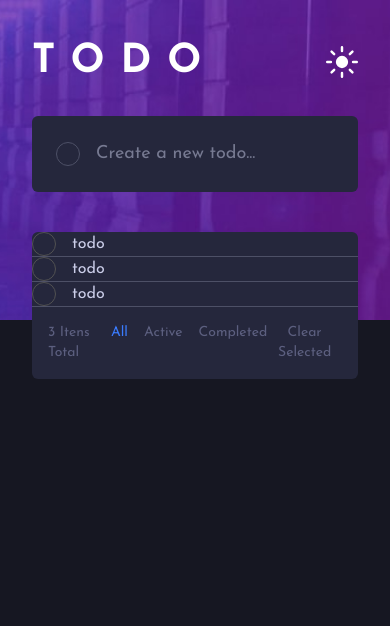
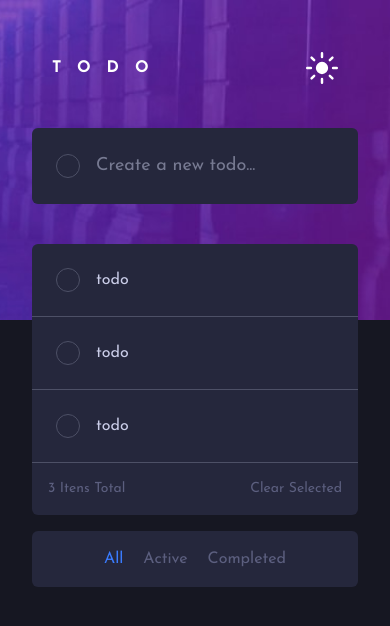
Before and after one commit to chapetta/todoList-app, a React (Vite) app: page / in a window 390 px wide. Shown: the top 626 px of the page. Built offline with nearby package versions, Linux system fonts and the light colour scheme.

Commit message:
Implementando mais ações

```diff
--- a/src/App.tsx
+++ b/src/App.tsx
@@ -10,7 +10,7 @@ function App() {
   const { theme } = useContext(ThemeContext)
 
   return (
-   <main className="bg-navy-950 h-screen">
+   <main className={`${themeConfig[theme].layout.backgroundColor} h-screen`}>
       <div className={`${themeConfig[theme].layout.heroClass}`}>
         <div className="max-w-[43.75rem] m-auto p-8">
           <TodoHeader />
--- a/src/components/TodoForm/index.tsx
+++ b/src/components/TodoForm/index.tsx
@@ -9,7 +9,7 @@ export default function TodoForm() {
 
     <form className="relative mb-10 ">
         <span className={`absolute w-6 h-6 border ${themeConfig[theme].todo.borderColor} top-1/2 transform
-         -translate-y-1/2 rounded-full left-6`}></span>
+         -translate-y-1/2 rounded-full left-6 cursor-pointer`}></span>
 
         <input
             type="text"
--- a/src/components/TodoHeader/index.tsx
+++ b/src/components/TodoHeader/index.tsx
@@ -5,8 +5,8 @@ import { useContext } from 'react'
 function TodoHeader() {
   const { theme, toggleTheme } = useContext(ThemeContext)
   return (
-     <header className="flex justify-between mb-6">
-          <h1 className="text-white text-[2.5rem] font-bold tracking-[1rem]">TODO</h1>
+     <header className="flex justify-between p-5 items-center mb-6">
+          <h1 className="text-white text-4x1 sm:text-[2.5rem] font-bold tracking-[1rem]">TODO</h1>
           <button className="cursor-pointer" onClick={toggleTheme}>
             <img className="w-8 h-8" src={`${themeConfig[theme].icon}`} alt="Alternar tema" />
           </button>
--- a/src/components/todoList/index.tsx
+++ b/src/components/todoList/index.tsx
@@ -13,13 +13,16 @@ export default function TodoList() {
     ]
 
   return (
+    <>
     <div className={`${themeConfig[theme].todo.backgroundColor} w-full rounded-md`}>
             <ul>
               {todos.map((todo) => (
-                <li className={`p6 border-b ${themeConfig[theme].todo.borderColor}`} key={todo.id}>
+                <li className={`p-6 border-b ${themeConfig[theme].todo.borderColor}`} key={todo.id}>
                   <div className="flex items-center gap-4">
-                    <button className="w-6 h-6 border border-neutral-600 rounded-full cursor-pointer"></button>
-                    <p className={`${themeConfig[theme].todo.textColor}`}
+                    <span className="w-6 h-6 rounded-full hover:bg-[linear-gradient(to_right,hsl(192,100%,67%),hsl(280,87%,65%)))] hover:p-[1px]">
+                    <button className={`w-full h-full border ${themeConfig[theme].todo.borderColor} rounded-full cursor-pointer ${themeConfig[theme].todo.backgroundColor}`} ></button>
+                    </span>
+                    <p className={`${themeConfig[theme].todo.textColor} cursor-pointer`}
                     >{todo.text}</p>
                   </div>
                 </li>
@@ -28,14 +31,21 @@ export default function TodoList() {
 
             <div className={` text-sm flex justify-between p-4 ${themeConfig[theme].layout.textColor}`}>
                 <p>{todos.length} Itens Total</p>
-                <div className="flex gap-4 ">
-                    <div className="text-blue-500">All</div>
-                    <div>Active</div>
-                    <div>Completed</div>
+                <div className="hidden sm:flex gap-4 ">
+                    <div className={`text-blue-500 cursor-pointer ${themeConfig[theme].layout.hoverText}`}>All</div>
+                    <div className={`cursor-pointer ${themeConfig[theme].layout.hoverText}`}>Active</div>
+                    <div className={`cursor-pointer ${themeConfig[theme].layout.hoverText}`}>Completed</div>
                 </div>
 
-                <button>Clear Selected</button>
+                <button className={` cursor-pointer ${themeConfig[theme].layout.hoverText}`}>Clear Selected</button>
             </div>
           </div>
+
+          <div className={`${themeConfig[theme].todo.backgroundColor} ${themeConfig[theme].layout.textColor} flex justify-center gap-5 py-4 rounded-md mt-4 sm:hidden`}>
+                    <div className={`text-blue-500 cursor-pointer ${themeConfig[theme].layout.hoverText}`}>All</div>
+                    <div className={`cursor-pointer ${themeConfig[theme].layout.hoverText}`}>Active</div>
+                    <div className={`cursor-pointer ${themeConfig[theme].layout.hoverText}`}>Completed</div>
+          </div>
+  </>
   )
 }
--- /dev/null
+++ b/src/contexts/ThemeContext.ts
@@ -0,0 +1,14 @@
+import { createContext } from "react";
+
+
+export type ThemeName = 'dark' | 'light'
+
+interface ThemeContextType {
+    theme: ThemeName,
+    toggleTheme: () => void
+}
+
+export const ThemeContext = createContext<ThemeContextType>({
+    theme: 'dark',
+    toggleTheme: () => {}
+});
--- a/src/contexts/ThemeContext.tsx
+++ b/src/contexts/ThemeProvider.tsx
@@ -1,12 +1,10 @@
-import { createContext, useState } from "react";
-
-export const ThemeContext = createContext({});
+import {  useState } from "react";
+import { ThemeContext, type ThemeName } from "./ThemeContext";
 
 interface ThemeProviderProps {
     children: React.ReactNode
 }
 
-type ThemeName = 'dark' | 'light'
 
 export const ThemeProvider = (({children}: ThemeProviderProps) => {
 
--- a/src/contexts/theme.ts
+++ b/src/contexts/theme.ts
@@ -8,6 +8,7 @@ export const themeConfig = {
       heroClass: 'theme-dark',
       backgroundColor: 'bg-navy-950',
       textColor: 'text-purple-600',
+      hoverText: 'hover:text-purple-100',
     },
     todo: {
       backgroundColor: 'bg-navy-900',
@@ -20,14 +21,15 @@ export const themeConfig = {
   light: {
     name: 'light',
     layout: {
-       heroClass: 'theme-light',
-      backgroundColor: 'bg-white',
-      textColor: 'text-navy-850',
+      heroClass: 'theme-light',
+      backgroundColor: 'bg-purple-300',
+      textColor: 'text-gray-600',
+      hoverText: 'hover:text-navy-850',
     },
     todo: {
       backgroundColor: 'bg-white',
       borderColor: 'border-neutral-300',
-      textColor: 'text-neutral-500',
+      textColor: 'text-navy-850',
     },
     icon: MoonIcon,
   },
--- a/src/main.tsx
+++ b/src/main.tsx
@@ -2,7 +2,7 @@ import { StrictMode } from 'react'
 import { createRoot } from 'react-dom/client'
 import App from './App.tsx'
 import './styles/global.css'
-import { ThemeProvider } from './contexts/ThemeContext.tsx'
+import { ThemeProvider } from './contexts/ThemeProvider.tsx'
 
 createRoot(document.getElementById('root')!).render(
   <StrictMode>
```
